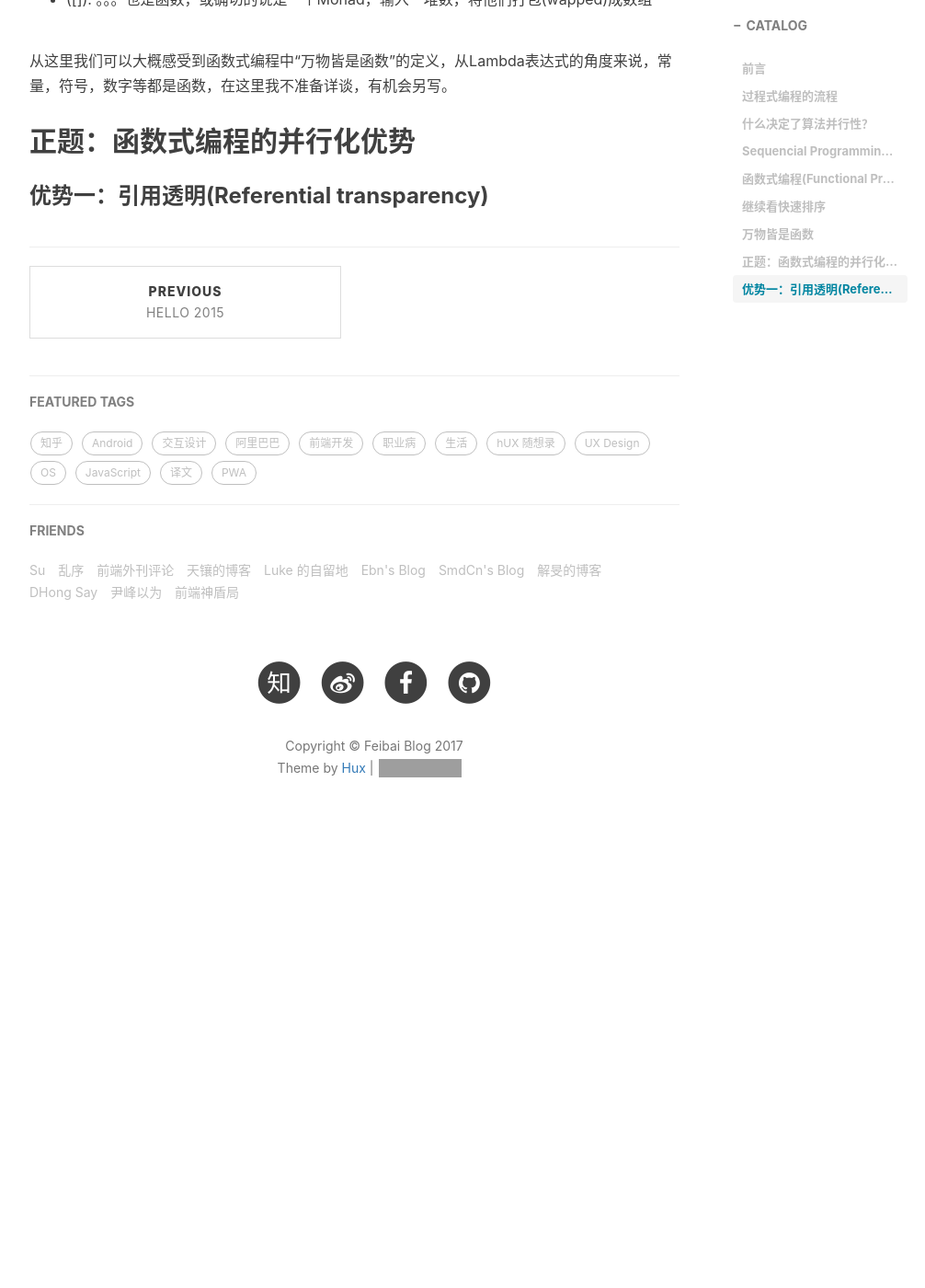
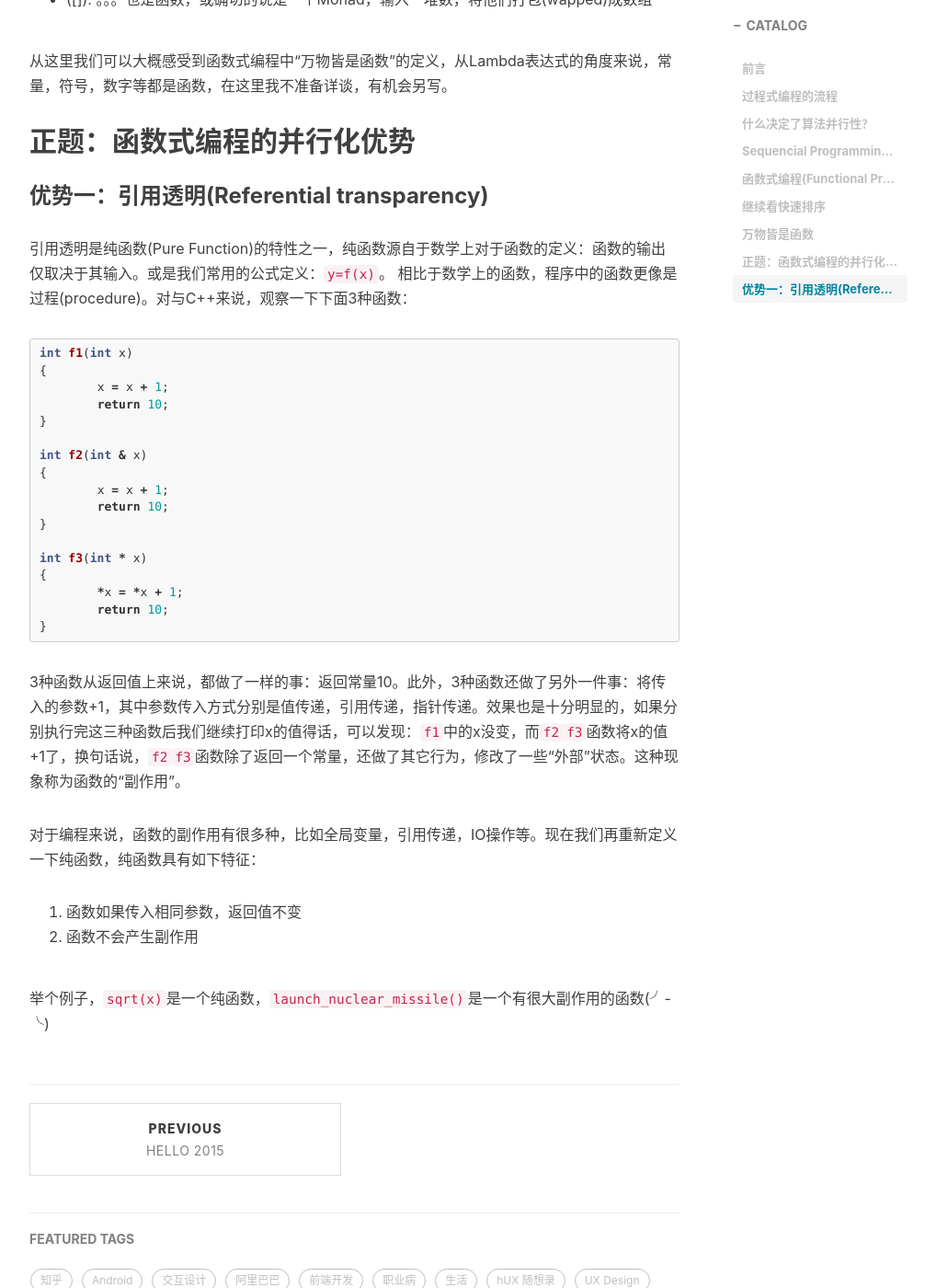
Before and after one commit to FeibHwang/my_Blog, a Jekyll site: the page built from _posts/2017-04-28-Parallelism-Advantages-in-Functional-Programming.markdown, in a window 1280 px wide and 1400 px high, scrolled down 3817 px. Shown: the whole window at 92% size, without its empty margins (233-1239 px from the left). Built offline with Jekyll 4.4.1, drawn with Linux system fonts in a browser that asks for light colours; nearby versions of some CDN libraries; comment, search, counter and statistics services are not loaded; before the commit the page ends 4756 px from its top, so only the background shows below that; grey boxes are pictures that could not be loaded.

Commit message:
add content

```diff
--- a/_posts/2017-04-28-Parallelism-Advantages-in-Functional-Programming.markdown
+++ b/_posts/2017-04-28-Parallelism-Advantages-in-Functional-Programming.markdown
@@ -122,3 +122,37 @@ Bang!就是这么简单!
 ## 正题：函数式编程的并行化优势
 
 ### 优势一：引用透明(Referential transparency)
+
+引用透明是纯函数(Pure Function)的特性之一，纯函数源自于数学上对于函数的定义：函数的输出仅取决于其输入。或是我们常用的公式定义：`y=f(x)`。
+相比于数学上的函数，程序中的函数更像是过程(procedure)。对与C++来说，观察一下下面3种函数：
+
+{% highlight c++ %}
+
+int f1(int x)
+{
+	x = x + 1;
+	return 10;
+}
+
+int f2(int & x)
+{
+	x = x + 1;
+	return 10;
+}
+
+int f3(int * x)
+{
+	*x = *x + 1;
+	return 10;
+}
+
+{% endhighlight %}
+
+3种函数从返回值上来说，都做了一样的事：返回常量10。此外，3种函数还做了另外一件事：将传入的参数+1，其中参数传入方式分别是值传递，引用传递，指针传递。效果也是十分明显的，如果分别执行完这三种函数后我们继续打印x的值得话，可以发现：`f1`中的x没变，而`f2``f3`函数将x的值+1了，换句话说，`f2``f3`函数除了返回一个常量，还做了其它行为，修改了一些“外部”状态。这种现象称为函数的“副作用”。
+
+对于编程来说，函数的副作用有很多种，比如全局变量，引用传递，IO操作等。现在我们再重新定义一下纯函数，纯函数具有如下特征：
+
+1. 函数如果传入相同参数，返回值不变
+2. 函数不会产生副作用
+
+举个例子，`sqrt(x)`是一个纯函数，`launch_nuclear_missile()`是一个有很大副作用的函数(╯-╰)
```
